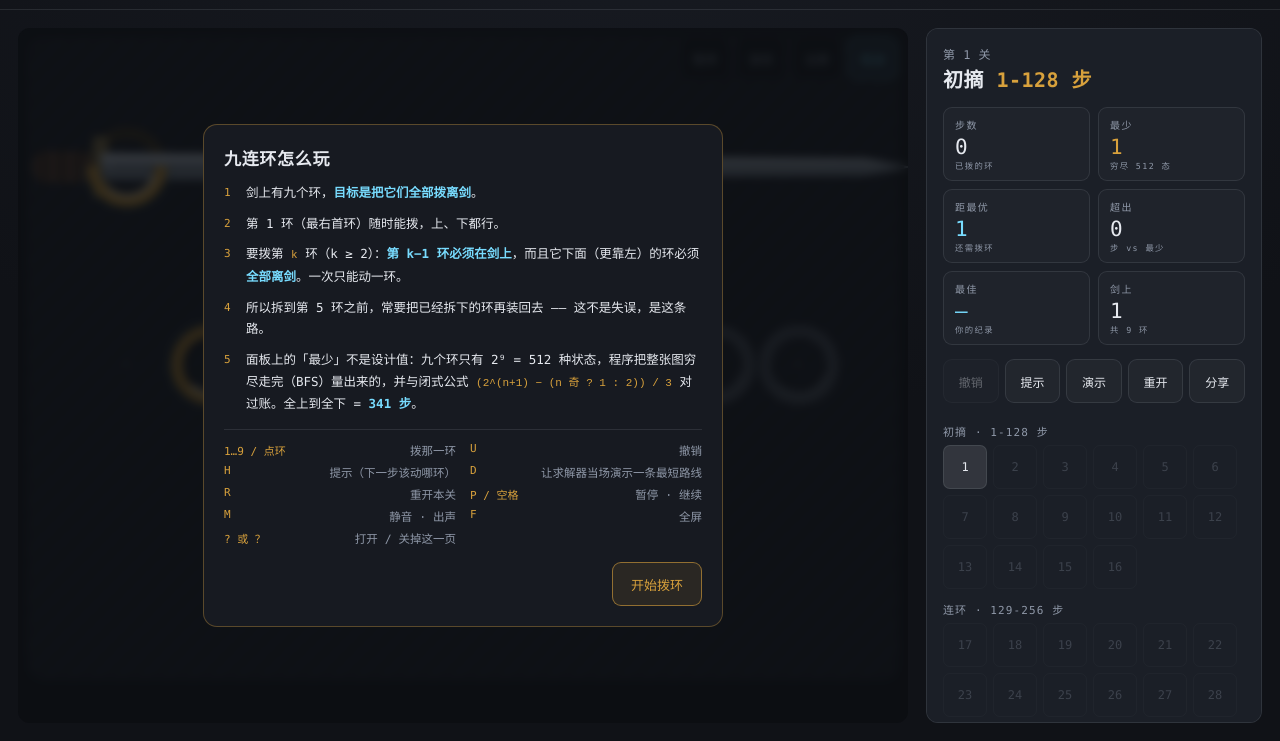
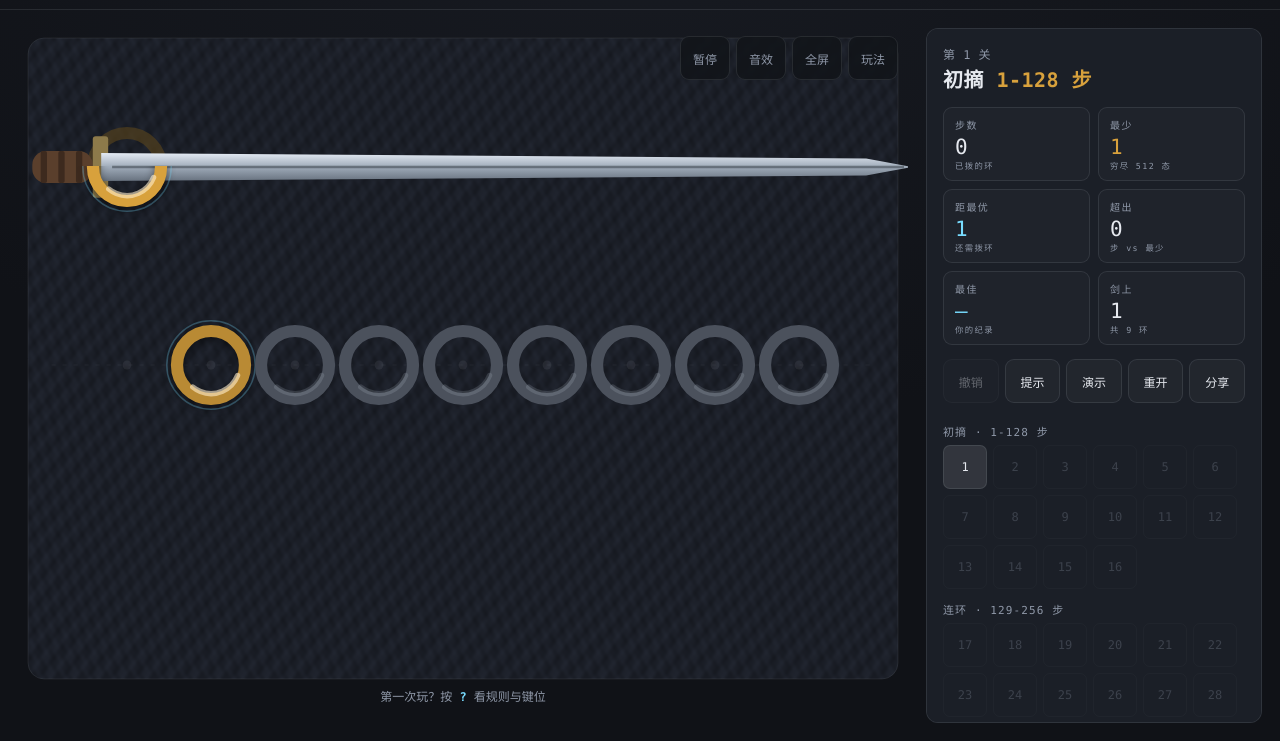
Before and after one commit to z-biz-game/z-biz-game-nine-rings-cos, a website with bundled scripts: page index.html in a window 1280 px wide. Shown: the part 59-800 px from the top of the page. Built offline with nearby package versions, Linux system fonts and the light colour scheme.

Commit message:
fix(shell): 首启不再用模态盖住画布，玩法说明改成"打开即记为已看"
上一笔在 boot 时直接 `showHowto(true)`。这在真实浏览器里是回归：`.howto` 是
`position:absolute; inset:0; z-index:3` 的浮层，压在 `#sword` 上面，全新 profile 的
第一批 `Input.dispatchMouseEvent`（tools/playtest.mjs 的 `@pointer` 用真实鼠标事件把
novice-02 点到通关）会打在浮层上而不是环上。玩家那边同理 —— 第一口点击被吃掉。

改成：boot 只在已经预留高度的消息行里写一行引导，浮层只由 `玩法` 按钮或 `?` 打开；
`markTutorialSeen()` 从"关闭时"移到"打开时"，否则从不点它的人会每次重载都被提示。

harness 实测（node /tmp/rings_fps_harness.mjs . ，DOM 桩从 index.html 抓 id）：
  promptText            "第一次玩？按 <b>?</b> 看规则与键位"
  hudPresent            pause/sound/fullscreen/help/howto/howtoclose/pauseflag 全在盘上
  mutedAtBoot/pausedAtBoot  false / false —— 引导不影响可玩态
  tutorialSeenBefore    false（只写引导不记账）
  openedNow             rings.howto(true) === true
  tutorialSeenAfter     true，且落盘 saveHasTutorial === true
  howtoClosedAgain      rings.howto(false) === false
同一趟：三档(30/60/120Hz)对拍 dropSum/simClock/energy spread 仍为 0，legal 12·12·12，
pause frozen=true(30→30→60)，audio mutedNodes=0 / unmutedNodes=20，pointer accepted。
index.html 顺带补 `#help` 的 aria-pressed="false"（它现在是个 toggle）。

```diff
--- a/index.html
+++ b/index.html
@@ -45,7 +45,7 @@
       <button type="button" id="pause" aria-pressed="false" title="暂停 / 继续（P）">暂停</button>
       <button type="button" id="sound" aria-pressed="false" title="静音 / 出声（M）">音效</button>
       <button type="button" id="fullscreen" aria-pressed="false" title="全屏（F）">全屏</button>
-      <button type="button" id="help" title="玩法说明（?）">玩法</button>
+      <button type="button" id="help" aria-pressed="false" title="玩法说明（?）">玩法</button>
     </div>
     <p class="pause-flag" id="pauseflag" hidden>暂停中 · 按 P 继续</p>
     <p class="hint-line" id="hintline"></p>
--- a/js/main.js
+++ b/js/main.js
@@ -454,14 +454,13 @@ document.addEventListener('fullscreenchange', () => {
   el.fullscreen.setAttribute('aria-pressed', String(on));
 });
 
-// The 玩法说明 is the only place the rule is written out for a human, so it is also the only
-// place a first visit is allowed to interrupt: it opens once, and `markTutorialSeen` is called
-// when it is dismissed, not when it is shown, so a reload mid-read still explains itself.
+// Opening it is what counts as "seen". It is never opened *for* the player at boot: a modal
+// over the board would eat the first clicks, which the CDP gate drives with real mouse events.
 function showHowto(open) {
   const next = open === undefined ? el.howto.hidden : !!open;
   el.howto.hidden = !next;
   el.help.setAttribute('aria-pressed', String(next));
-  if (!next && !store.tutorialSeen) store.markTutorialSeen();
+  if (next && !store.tutorialSeen) store.markTutorialSeen();
   return next;
 }
 
@@ -521,9 +520,9 @@ view.start();
 // are driven from the same loop, and a tab that reports itself hidden (headless Chrome does)
 // must still be able to finish a level.
 apply();
-// A first visit gets the rule explained rather than discovered by thudding into an illegal
-// click; the flag is written when the page is dismissed, so it is exactly one interruption.
-if (!store.tutorialSeen) showHowto(true);
+// A first visit is told where the rule is, in the line that is already reserved for messages:
+// it never covers the board, and the first 拨环 replaces it with real feedback.
+if (!store.tutorialSeen) say('第一次玩？按 <b>?</b> 看规则与键位');
 
 // Installability needs a registered SW, and `file://` has neither an origin to scope one to
 // nor a fetch to serve it from — so the whole branch is skipped there rather than attempted
```
